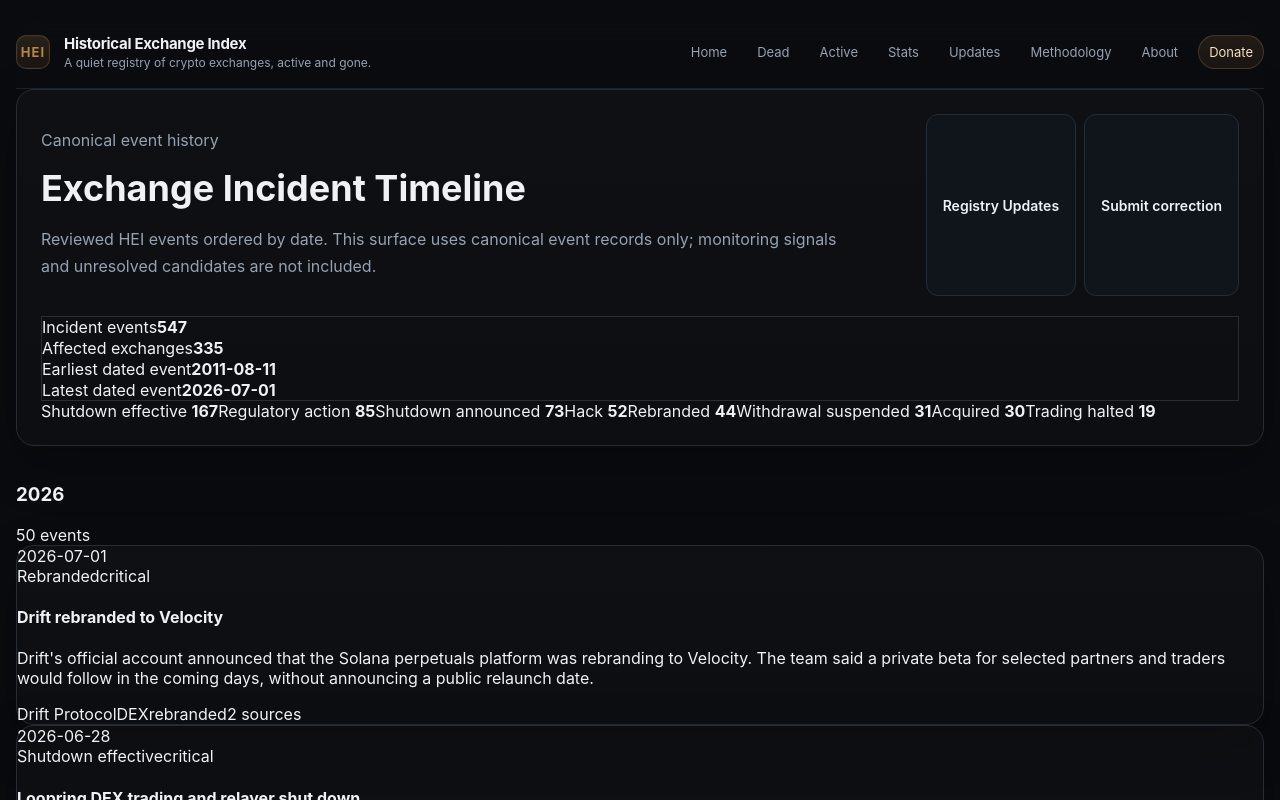
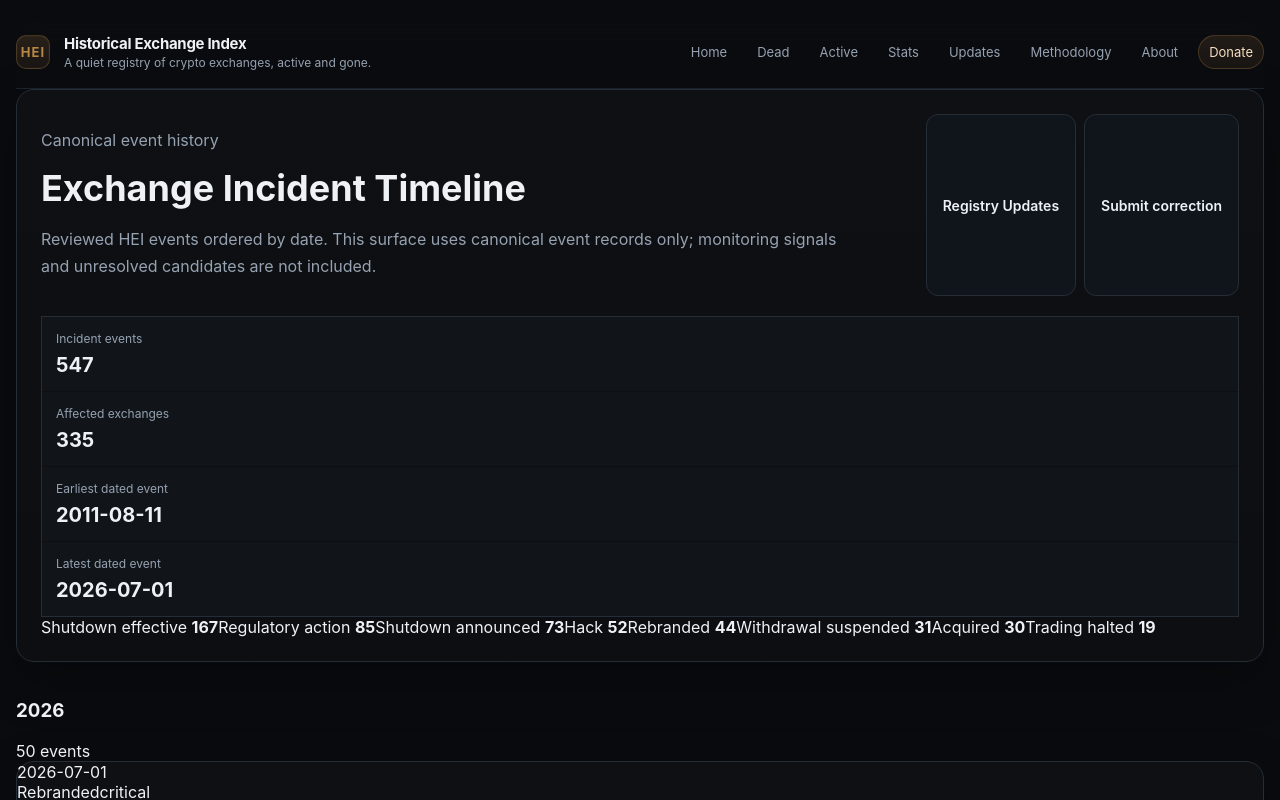
Before and after one commit to badjoke-lab/historical-exchange-index, a Next.js app: page /timeline in a window 1280 px wide. Shown: the top 800 px of the page. Built offline with nearby package versions, Linux system fonts and the light colour scheme; no server answers.

Commit message:
Add timeline summary item styles

```diff
--- a/src/app/timeline/timeline.module.css
+++ b/src/app/timeline/timeline.module.css
@@ -4,3 +4,6 @@
 .lead{max-width:82ch;color:var(--muted);line-height:1.7}
 .actions{display:flex;gap:8px;flex-wrap:wrap}
 .summaryGrid{display:grid;gap:1px;margin-top:20px;border:1px solid var(--line)}
+.summaryGrid>div{display:flex;flex-direction:column;gap:7px;padding:14px;background:var(--panel)}
+.summaryGrid span{color:var(--muted);font-size:12px}
+.summaryGrid strong{font-size:20px}
```
